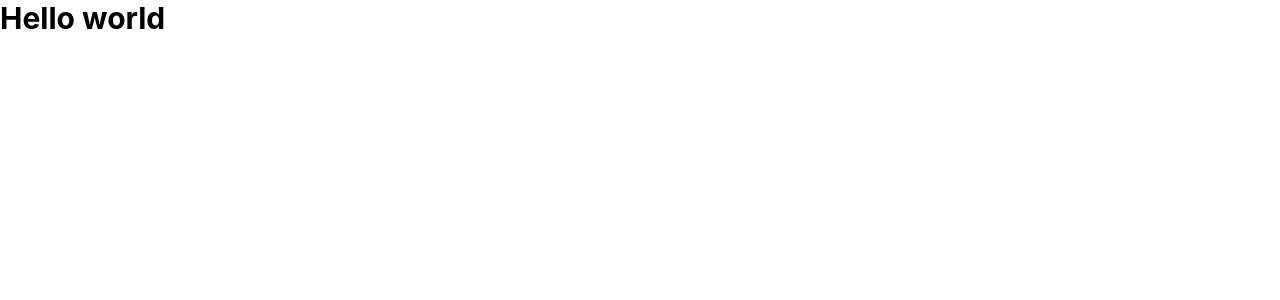
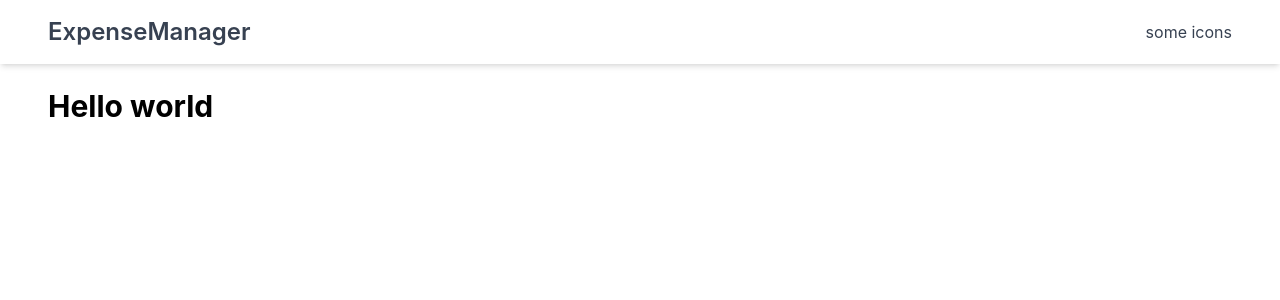
Before and after one commit to Pablo-Aviles-Prieto/expenses-management, a Next.js app: page / in a window 1280 px wide. Shown: the top 300 px of the page. Built offline with nearby package versions, Linux system fonts and the light colour scheme.

Commit message:
WIP: header created

```diff
--- /dev/null
+++ b/src/components/layout/Header.tsx
@@ -0,0 +1,10 @@
+import type { FC } from 'react'
+
+export const Header: FC = () => {
+  return (
+    <div className="h-16 flex items-center justify-between px-12 shadow-md text-gray-700">
+      <h3 className="font-semibold text-2xl">ExpenseManager</h3>
+      <p>some icons</p>
+    </div>
+  )
+}
--- a/src/components/layout/Layout.tsx
+++ b/src/components/layout/Layout.tsx
@@ -1,3 +1,15 @@
 import type { FC } from 'react'
+import { Header } from './Header'
 
-export const Layout: FC = () => <div />
+type Props = {
+  children: JSX.Element
+}
+
+export const Layout: FC<Props> = ({ children }) => {
+  return (
+    <>
+      <Header />
+      <div className="mx-12 my-6">{children}</div>
+    </>
+  )
+}
--- a/src/pages/_app.tsx
+++ b/src/pages/_app.tsx
@@ -1,7 +1,14 @@
+import { Layout } from '@/components/layout/Layout'
 import type { AppProps } from 'next/app'
 import type { FC } from 'react'
 import '@/styles/global.css'
 
-const App: FC<AppProps> = ({ Component, pageProps }) => <Component {...pageProps} />
+const App: FC<AppProps> = ({ Component, pageProps }) => {
+  return (
+    <Layout>
+      <Component {...pageProps} />
+    </Layout>
+  )
+}
 
 export default App
```
